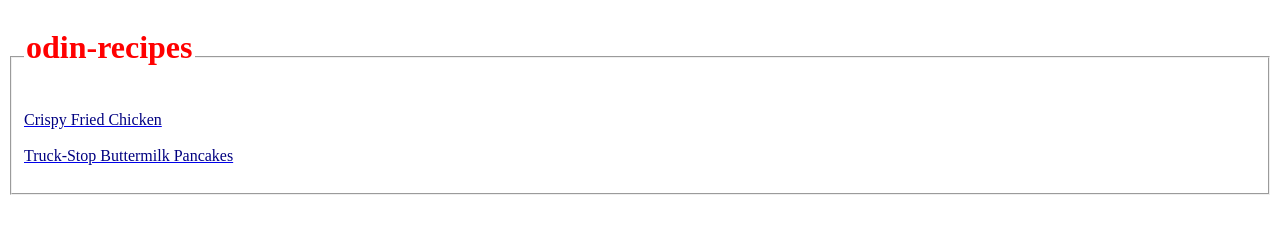
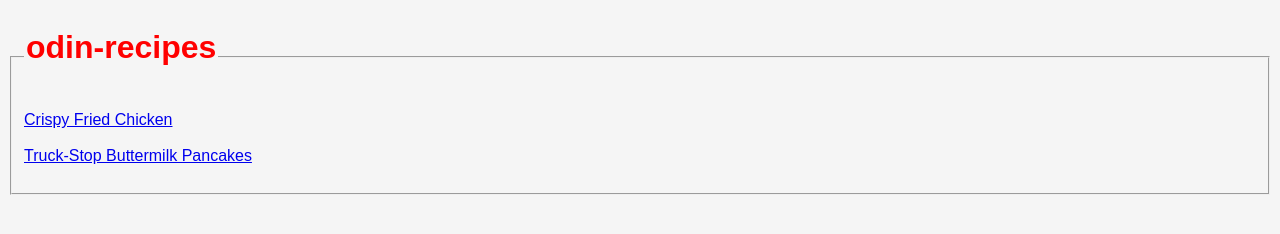
Before and after one commit to MugaerahShareef/odin-recipes, a plain HTML site: page index.html in a window 1280 px wide. Drawn offline with Linux system fonts and the light colour scheme.

Commit message:
debugging in index,add elements to body and h1,h2, h3,font color,footer changes to CrispyFriedChicken.html

```diff
--- a/index.html
+++ b/index.html
@@ -4,15 +4,15 @@
   <head>
     <meta charset="UTF-8">
     <meta name="viewport" content="width=device-width,initial-scale=1.0">
-    <link rel="stylesheet" href=""styles.css">
+    <link rel="stylesheet" href="styles.css">
     <title>odin-recipes</title>
  </head>
 
  <body>
   <fieldset>
-  <legend><h1><font color="FF0000">odin-recipes</font></h1><br></legend>
-  <a href="recipes/CrispyFriedChicken.html" target="_self" rel="noopener noreferrer"><font color="000080">Crispy Fried Chicken</font></a><br><br>
-  <a href="recipes/TruckStopButtermilkPancakes.html" target="_self" rel="noopener noreferrer"><font color="000080">Truck-Stop Buttermilk Pancakes</font></a><br><br>
+  <legend><h1>odin-recipes</h1><br></legend>
+  <a href="recipes/CrispyFriedChicken.html" target="_self" rel="noopener noreferrer" id="recipes" >Crispy Fried Chicken</a><br><br>
+  <a href="recipes/TruckStopButtermilkPancakes.html" target="_self" rel="noopener noreferrer" id="recipes">Truck-Stop Buttermilk Pancakes</a><br><br>
  </fieldset>
  </body>
 </html>
--- a/styles.css
+++ b/styles.css
@@ -0,0 +1,7 @@
+body {
+    background-color: whitesmoke;
+    font-family: sans-serif;
+}
+h1,h2,h3{
+    color: #ff0000;
+}
```
Also changed, not shown: recipes/CrispyFriedChicken.html (+8 -7 lines).
